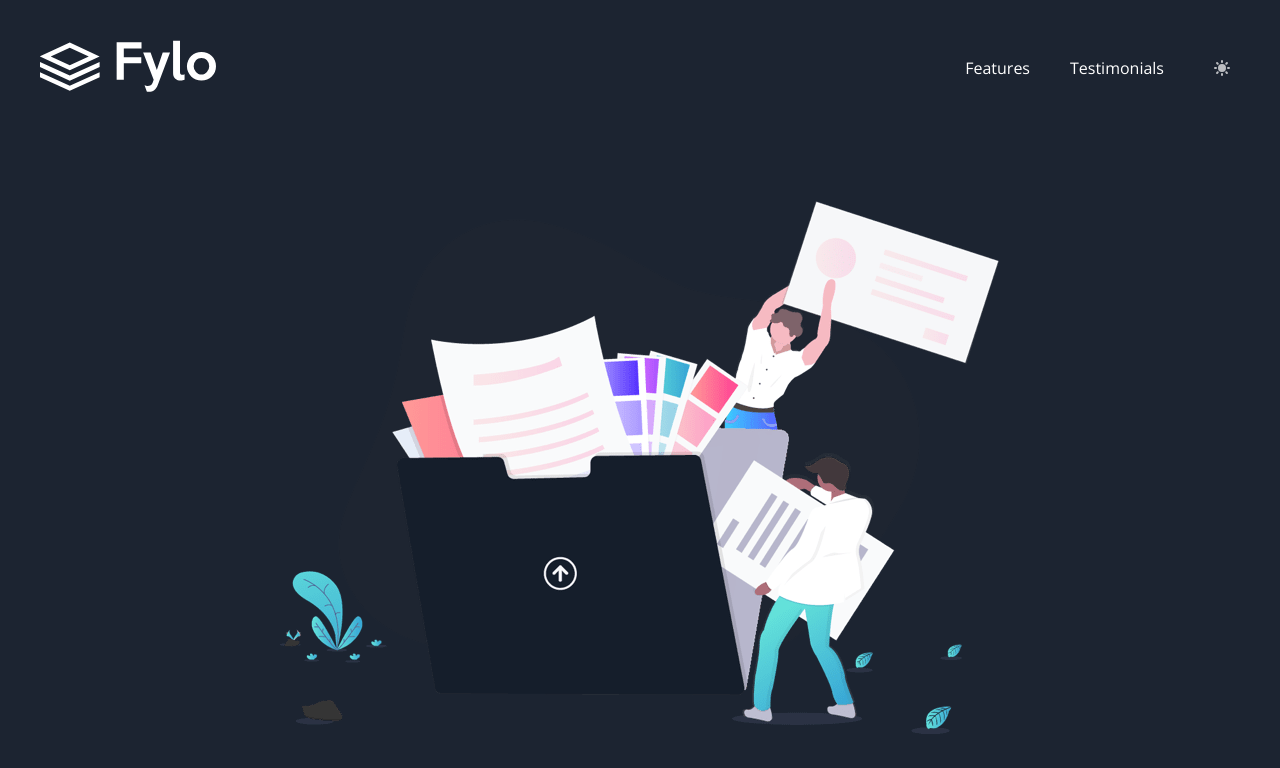
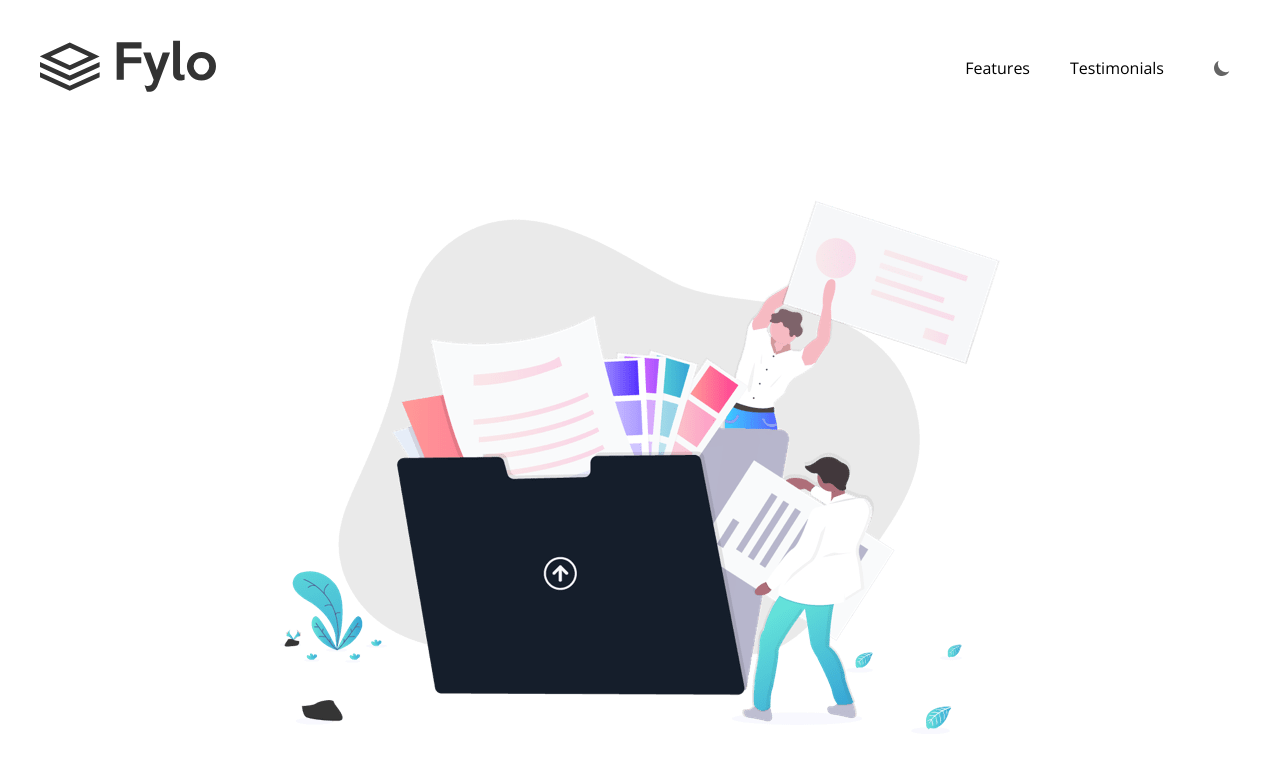
Before and after one commit to Mahdi-Alaee/fylo-website, a React (Vite) app: page / in a window 1280 px wide. Shown: the top 768 px of the page. Built offline with nearby package versions, Linux system fonts and the light colour scheme.

Commit message:
coding remember theme using localstorage

```diff
--- a/src/App.jsx
+++ b/src/App.jsx
@@ -7,7 +7,9 @@ function App() {
   const [isDark, setIsDark] = useState(false);
 
   useEffect(() => {
-    setIsDark(true);
+    if(localStorage.getItem('theme') === 'dark'){
+      setIsDark(true);
+    }
   }, []);
 
   return (
@@ -25,6 +27,8 @@ function App() {
           <main>
             <HeroSection />
           </main>
+
+
         <br /><br /><br />
         <br /><br /><br />
 
--- a/src/components/Header.jsx
+++ b/src/components/Header.jsx
@@ -5,6 +5,14 @@ function Header() {
   const { isDark, setIsDark } = useContext(ThemeContext);
 
   console.log(isDark);
+
+  const toggleThemeHandler = () => {
+    setIsDark((prev) => {
+      const newTheme = prev === true ? 'light' : 'dark';
+      localStorage.setItem("theme", newTheme);
+      return !prev;
+    });
+  }
 
   return (
     <header className="flex flex-col gap-y-6 items-center py-10 px-10 md:flex-row md:justify-between">
@@ -29,7 +37,7 @@ function Header() {
 
         {/* item 3 */}
         <button
-          onClick={() => setIsDark((prev) => !prev)}
+          onClick={toggleThemeHandler}
           className="hover:bg-slate-100 focus:ring-4 focus:ring-slate-200
           dark:focus:ring-slate-700 dark:hover:bg-slate-700 p-2 flex
           justify-center rounded-lg items-center"
```
